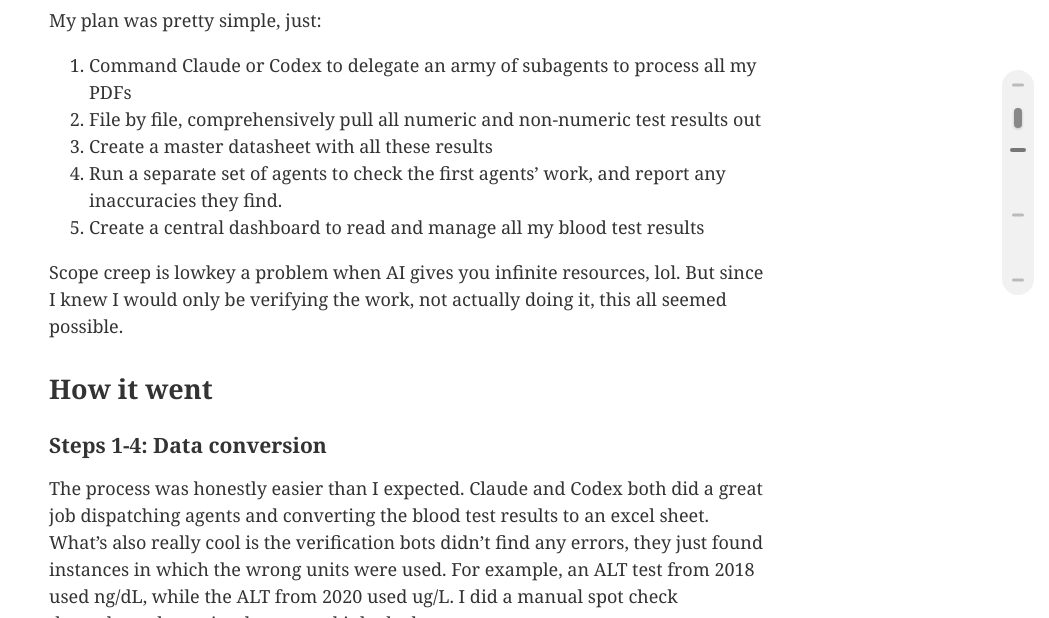
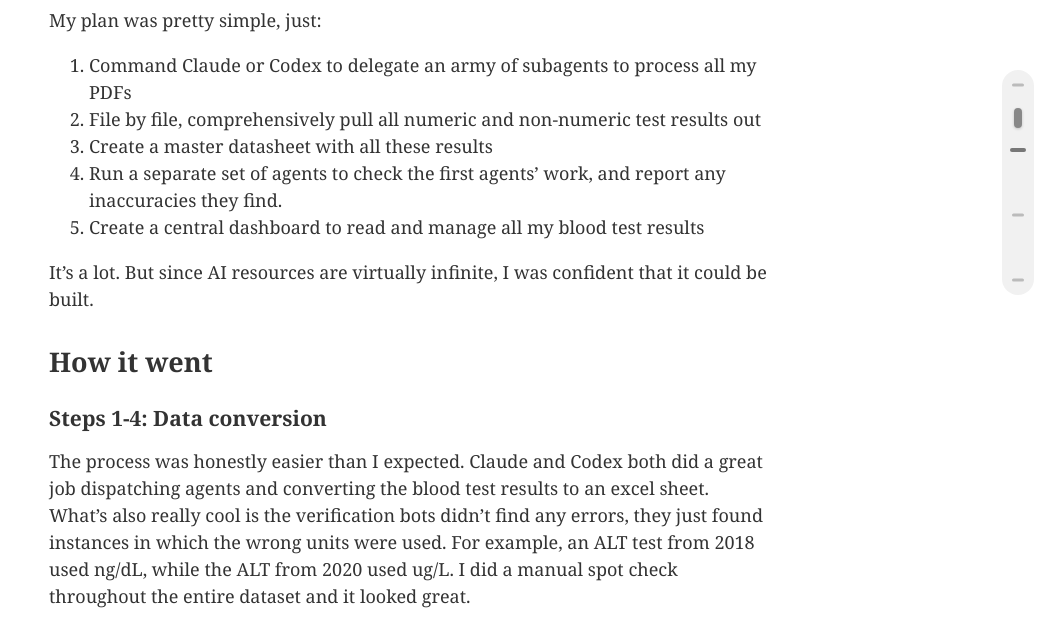
Before and after one commit to 0sps/sull1van.com, a Jekyll site: the page built from _posts/2026-05-18-tracking-blood-tests.md, in a window 1280 px wide and 900 px high, scrolled down 1040 px, cut to the strip 0-618 px from the top of the window. Shown: the whole strip, without its empty margins (231-1280 px from the left). Built offline with Jekyll 4.4.1, drawn with Linux system fonts in a browser that asks for light colours.

Commit message:
fix typo on the real article

```diff
--- a/_posts/2026-05-18-tracking-blood-tests.md
+++ b/_posts/2026-05-18-tracking-blood-tests.md
@@ -335,7 +335,7 @@ My plan was pretty simple, just:
 4. Run a separate set of agents to check the first agents' work, and report any inaccuracies they find.
 5. Create a central dashboard to read and manage all my blood test results
 
-Scope creep is lowkey a problem when AI gives you infinite resources, lol. But since I knew I would only be verifying the work, not actually doing it, this all seemed possible.
+It's a lot. But since AI resources are virtually infinite, I was confident that it could be built.
 
 ## How it went
 
```
